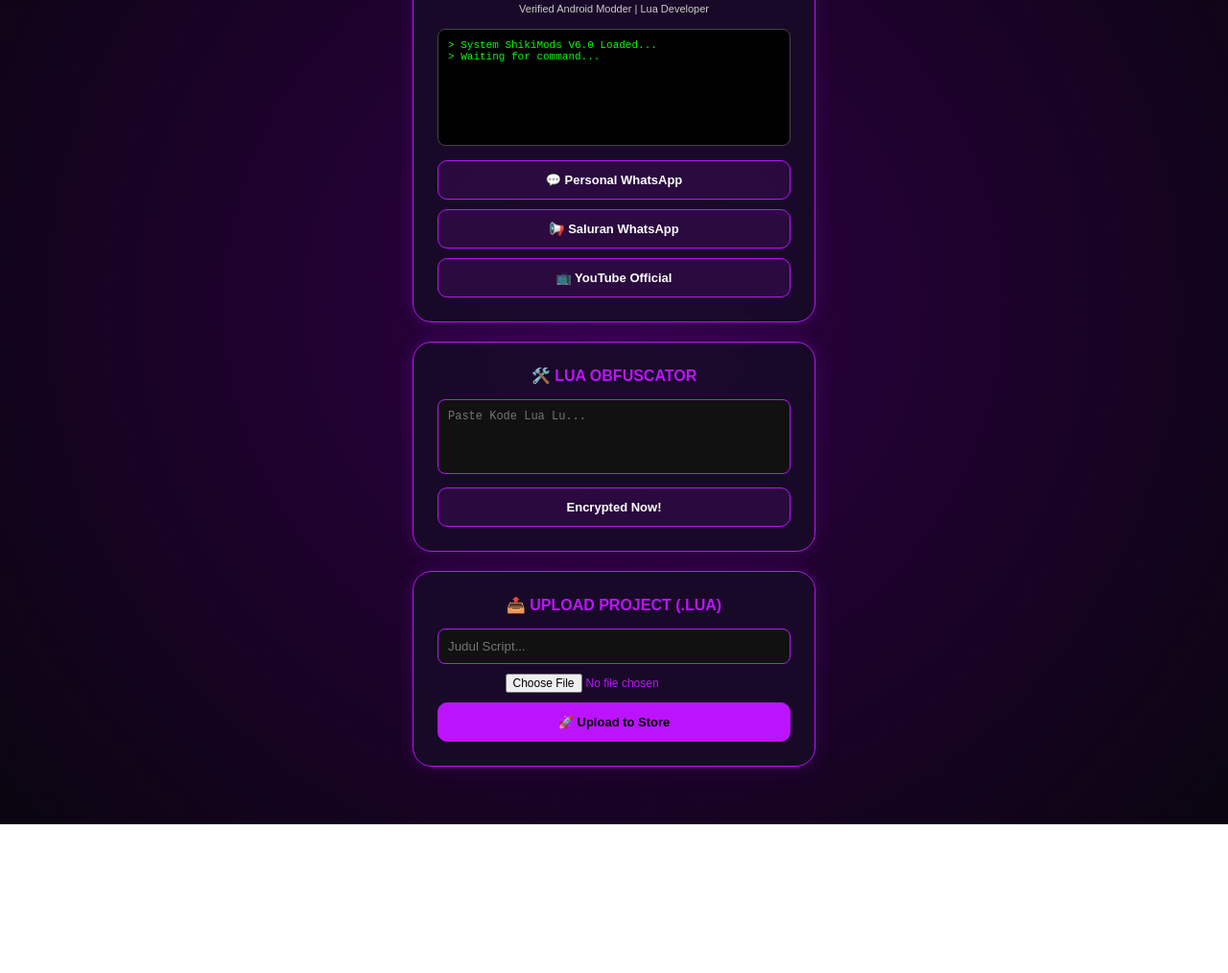
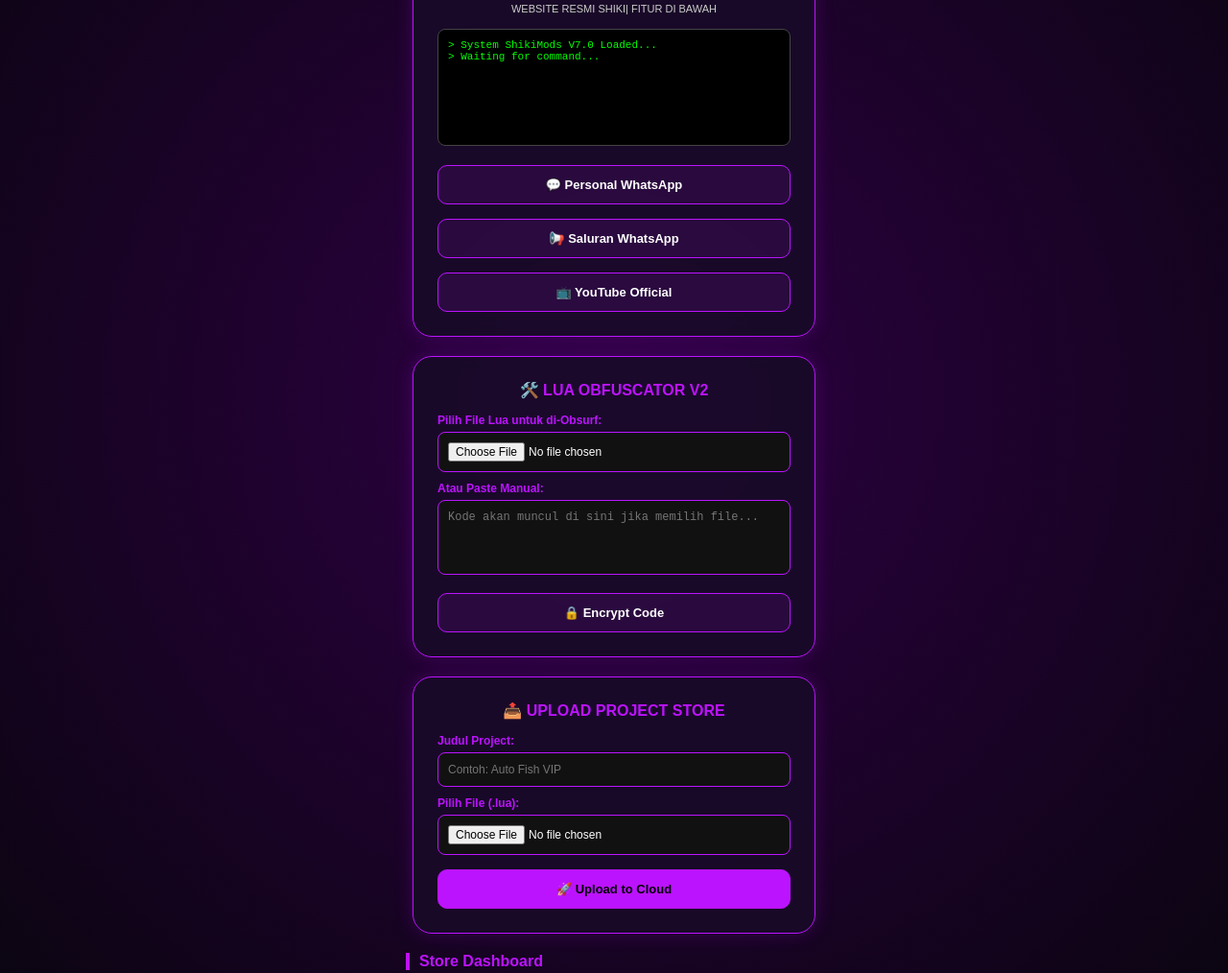
Before and after one commit to kambingconge929-jpg/Shiki, a plain HTML site: page index.html in a window 1280 px wide. Shown: the part 227-1241 px from the top of the page at 96% size. Before the commit the page ends 1086 px from the top, so only its background shows below. Drawn offline with Linux system fonts and the light colour scheme; no server answers.

Commit message:
Update index.html

```diff
--- a/index.html
+++ b/index.html
@@ -3,70 +3,75 @@
 <head>
     <meta charset="UTF-8">
     <meta name="viewport" content="width=device-width, initial-scale=1.0">
-    <title>SHIKI MODS | Purple Elite</title>
+    <title>SHIKI MODS | Purple Elite V7</title>
     <script src="https://www.gstatic.com/firebasejs/8.10.0/firebase-app.js"></script>
     <script src="https://www.gstatic.com/firebasejs/8.10.0/firebase-database.js"></script>
     <style>
         :root { --primary: #bc13fe; --bg: #0a0510; --card: rgba(25, 10, 40, 0.9); --text: #f0e6ff; }
-        body { background-color: var(--bg); color: var(--text); font-family: 'Poppins', sans-serif; margin: 0; display: flex; flex-direction: column; align-items: center; background: radial-gradient(circle at center, #2e0044 0%, #0a0510 100%); padding: 40px 10px; overflow-x: hidden; }
+        body { background-color: var(--bg); color: var(--text); font-family: 'Poppins', sans-serif; margin: 0; display: flex; flex-direction: column; align-items: center; background: radial-gradient(circle at center, #2e0044 0%, #0a0510 100%); padding: 40px 10px; min-height: 100vh; overflow-x: hidden; }
         .container, .section { background: var(--card); backdrop-filter: blur(10px); border-radius: 20px; border: 1px solid var(--primary); width: 95%; max-width: 420px; padding: 25px; text-align: center; margin-bottom: 20px; box-sizing: border-box; box-shadow: 0 0 20px rgba(188, 19, 254, 0.2); }
         .profile-img { width: 100px; height: 100px; border-radius: 50%; border: 3px solid var(--primary); box-shadow: 0 0 15px var(--primary); margin-bottom: 15px; }
         h1 { color: var(--primary); text-shadow: 0 0 10px var(--primary); margin: 0; font-size: 24px; }
         .links { display: flex; flex-direction: column; gap: 10px; margin-top: 15px; }
-        .btn { background: rgba(188, 19, 254, 0.1); color: white; padding: 12px; text-decoration: none; border-radius: 10px; border: 1px solid var(--primary); font-weight: bold; transition: 0.3s; font-size: 13px; }
+        .btn { background: rgba(188, 19, 254, 0.1); color: white; padding: 12px; text-decoration: none; border-radius: 10px; border: 1px solid var(--primary); font-weight: bold; transition: 0.3s; font-size: 13px; cursor: pointer; display: block; width: 100%; box-sizing: border-box; margin-top: 5px; }
         .btn:hover { background: var(--primary); color: #fff; box-shadow: 0 0 15px var(--primary); }
 
-        /* CMD Console Style */
         .cmd-box { background: #000; border: 1px solid #444; border-radius: 8px; padding: 10px; text-align: left; font-family: 'Courier New', monospace; font-size: 11px; color: #00ff00; height: 100px; overflow-y: auto; margin: 15px 0; }
 
-        /* Obfuscator Section */
-        .obf-area { background: rgba(0,0,0,0.3); border-radius: 10px; padding: 15px; margin-top: 10px; }
         textarea { width: 100%; background: #111; border: 1px solid var(--primary); border-radius: 8px; padding: 10px; color: #fff; font-size: 12px; resize: none; margin-bottom: 10px; box-sizing: border-box; }
+        input[type="file"], input[type="text"] { width: 100%; background: #111; border: 1px solid var(--primary); border-radius: 8px; padding: 10px; color: #fff; margin-bottom: 10px; box-sizing: border-box; font-size: 12px; }
 
-        /* Grid */
         #project-grid { width: 95%; max-width: 420px; display: flex; flex-direction: column; gap: 15px; }
         .card { background: var(--card); border-radius: 15px; border: 1px solid #444; padding: 15px; text-align: left; animation: slideIn 0.4s; }
         .card-title { font-weight: bold; color: var(--primary); margin-bottom: 5px; }
         .btn-dl { background: var(--primary); color: #fff; padding: 8px; border-radius: 8px; text-decoration: none; display: block; text-align: center; margin-top: 10px; font-size: 12px; font-weight: bold; }
 
-        input[type="file"] { margin-bottom: 10px; font-size: 12px; color: var(--primary); }
         @keyframes slideIn { from { opacity: 0; transform: translateX(-20px); } to { opacity: 1; transform: translateX(0); } }
+        .label { display: block; text-align: left; font-size: 12px; color: var(--primary); margin-bottom: 5px; font-weight: bold; }
     </style>
 </head>
 <body>
     <div class="container">
         <img src="https://cdn.discordapp.com/attachments/1403306022361235466/1501407305051275285/file_00000000bd78720bb6afdf59771ac3c3.png?ex=69fbf604&is=69faa484&hm=1117233214580a7992f48e3edbb75da66b08f6dcc3a3e8408ed64775d30bb169&" class="profile-img">
         <h1>SHIKI MODS</h1>
-        <p style="font-size:11px; color:#ccc;">Verified Android Modder | Lua Developer</p>
+        <p style="font-size:11px; color:#ccc;">WEBSITE RESMI SHIKI| FITUR DI BAWAH</p>
 
         <div class="cmd-box" id="cmdOut">
-            > System ShikiMods V6.0 Loaded...<br>
+            > System ShikiMods V7.0 Loaded...<br>
             > Waiting for command...
         </div>
 
         <div class="links">
             <a href="https://wa.me/6281315151701" class="btn">💬 Personal WhatsApp</a>
-            <a href="https://whatsapp.com/channel/0029Vb730uH8kyyTsZ7aO826" class="btn">📢 Saluran WhatsApp</a>
-            <a href="https://youtube.com/@mlanz04?si=KEOeEpFZAkD92HgE" class="btn">📺 YouTube Official</a>
+            <a href="https://whatsapp.com/channel/LinkSaluranWA" class="btn">📢 Saluran WhatsApp</a>
+            <a href="http://googleusercontent.com/youtube.com/3" class="btn">📺 YouTube Official</a>
         </div>
     </div>
 
     <div class="section">
-        <div style="color:var(--primary); font-weight:bold; margin-bottom:15px;">🛠️ LUA OBFUSCATOR</div>
-        <textarea id="obfInput" rows="4" placeholder="Paste Kode Lua Lu..."></textarea>
-        <button class="btn" onclick="obfuscateCode()" style="width:100%;">Encrypted Now!</button>
+        <div style="color:var(--primary); font-weight:bold; margin-bottom:15px;">🛠️ LUA OBFUSCATOR V2</div>
+        <span class="label">Pilih File Lua untuk di-Obsurf:</span>
+        <input type="file" id="obfFile" accept=".lua">
+        <span class="label">Atau Paste Manual:</span>
+        <textarea id="obfInput" rows="4" placeholder="Kode akan muncul di sini jika memilih file..."></textarea>
+        <button class="btn" onclick="obfuscateCode()">🔒 Encrypt Code</button>
+        <button id="dlObfBtn" class="btn" style="display:none; background:#00ff88; color:#000;">⬇️ Download Hasil Encrypt</button>
     </div>
 
     <div class="section">
-        <div style="color:var(--primary); font-weight:bold; margin-bottom:15px;">📤 UPLOAD PROJECT (.LUA)</div>
-        <input type="text" id="scriptName" placeholder="Judul Script..." style="width:100%; background:#111; border:1px solid var(--primary); padding:10px; border-radius:8px; color:#fff; margin-bottom:10px; box-sizing:border-box;">
+        <div style="color:var(--primary); font-weight:bold; margin-bottom:15px;">📤 UPLOAD PROJECT STORE</div>
+        <span class="label">Judul Project:</span>
+        <input type="text" id="scriptName" placeholder="Contoh: Auto Fish VIP">
+        <span class="label">Pilih File (.lua):</span>
         <input type="file" id="fileInput" accept=".lua">
-        <button class="btn" onclick="uploadFile()" style="width:100%; background:var(--primary); color:#000;">🚀 Upload to Store</button>
+        <button class="btn" onclick="uploadFile()" style="background:var(--primary); color:#000;">🚀 Upload to Cloud</button>
     </div>
 
+    <div class="dashboard-title" style="width:95%; max-width:420px; text-align:left; color:var(--primary); font-weight:bold; margin-bottom:10px; border-left:4px solid var(--primary); padding-left:10px;">Store Dashboard</div>
     <div id="project-grid"></div>
 
     <script>
+        // FIREBASE CONFIG
         const firebaseConfig = { databaseURL: "https://shikimods-default-rtdb.firebaseio.com" };
         firebase.initializeApp(firebaseConfig);
         const db = firebase.database().ref("scripts");
@@ -77,32 +82,60 @@
             out.scrollTop = out.scrollHeight;
         }
 
-        // FUNGSI OBFUSCATOR SEDERHANA (HEX)
+        // AUTO FILL TEXTAREA SAAT PILIH FILE OBFUSCATE
+        document.getElementById('obfFile').addEventListener('change', function(e) {
+            const file = e.target.files[0];
+            if (!file) return;
+            const reader = new FileReader();
+            reader.onload = function(e) {
+                document.getElementById('obfInput').value = e.target.result;
+                logCMD("File loaded to Obfuscator: " + file.name);
+            };
+            reader.readAsText(file);
+        });
+
+        // FUNGSI OBFUSCATOR + DOWNLOAD
         function obfuscateCode() {
             const input = document.getElementById("obfInput").value;
-            if(!input) return alert("Puki, isi kodenya!");
-            let result = "-- SHIKI OBFUSCATOR --\n";
+            if(!input) return alert("Pilih file atau paste kodenya dulu, mek!");
+
+            logCMD("Encrypting code...");
+            let result = "-- [[ SHIKI ELITE OBFUSCATOR ]] --\n";
             result += "load(string.char(" + input.split('').map(c => c.charCodeAt(0)).join(',') + "))()";
+
             document.getElementById("obfInput").value = result;
-            logCMD("Code Obfuscated successfully!");
+            logCMD("Encryption Complete!");
+
+            const dlBtn = document.getElementById("dlObfBtn");
+            dlBtn.style.display = "block";
+            dlBtn.onclick = function() {
+                const blob = new Blob([result], {type: 'text/plain'});
+                const url = window.URL.createObjectURL(blob);
+                const a = document.createElement('a');
+                a.href = url;
+                a.download = "obfuscated_by_shiki.lua";
+                a.click();
+                logCMD("File downloaded: obfuscated_by_shiki.lua");
+            };
         }
 
-        // FUNGSI UPLOAD PAKE FILE
+        // FUNGSI UPLOAD FILE KE STORE
         function uploadFile() {
             const name = document.getElementById("scriptName").value;
             const file = document.getElementById("fileInput").files[0];
-            if(!name || !file) return alert("Pilih file & isi nama, anjing!");
+            if(!name || !file) return alert("Isi nama & pilih file upload, anjing!");
 
             const reader = new FileReader();
             reader.onload = function(e) {
                 const content = e.target.result;
                 db.push().set({ name: name, code: content, date: new Date().toLocaleDateString() });
-                logCMD(`Uploaded: ${name}.lua`);
-                alert("Berhasil Upload, mek!");
+                logCMD(`Project Uploaded: ${name}`);
+                alert("Berhasil Upload ke Store, mek!");
             };
             reader.readAsText(file);
         }
 
+        // READ DARI DATABASE
         db.on("value", (snap) => {
             const grid = document.getElementById("project-grid");
             grid.innerHTML = "";
```
